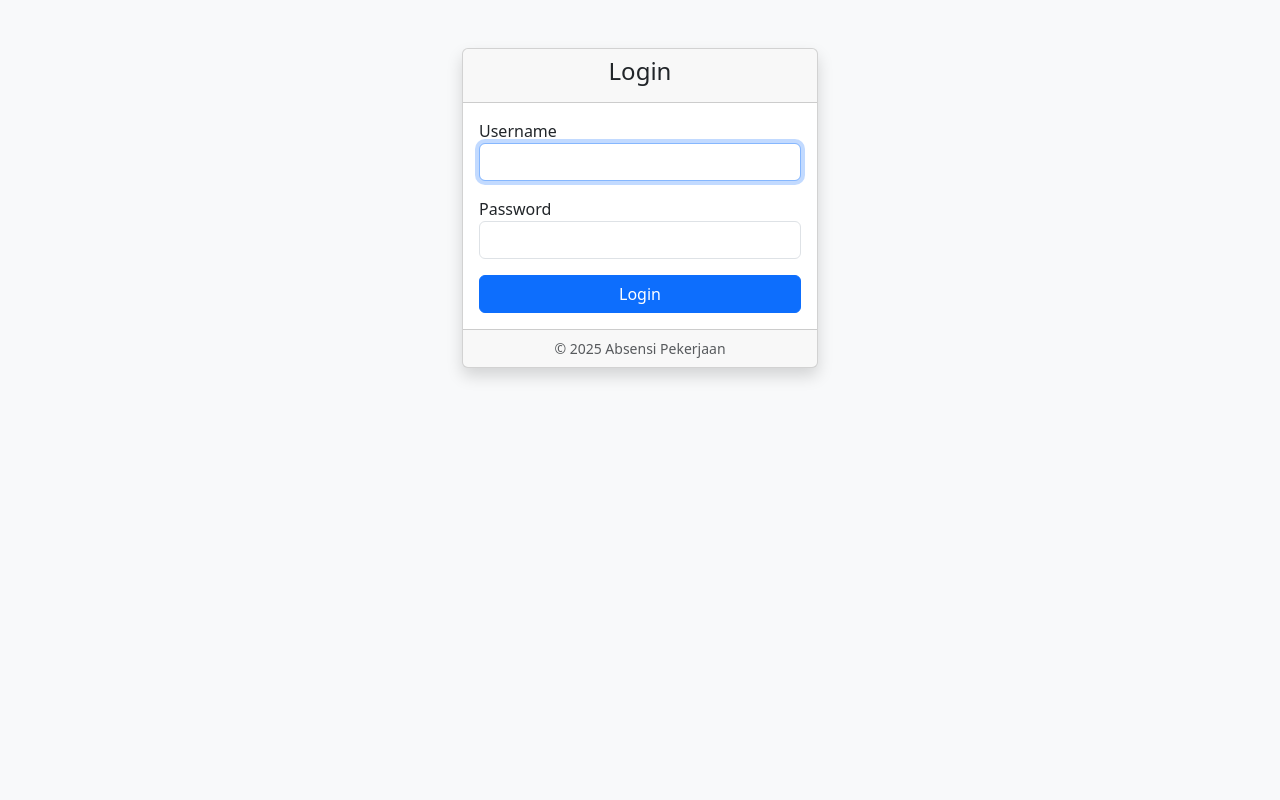
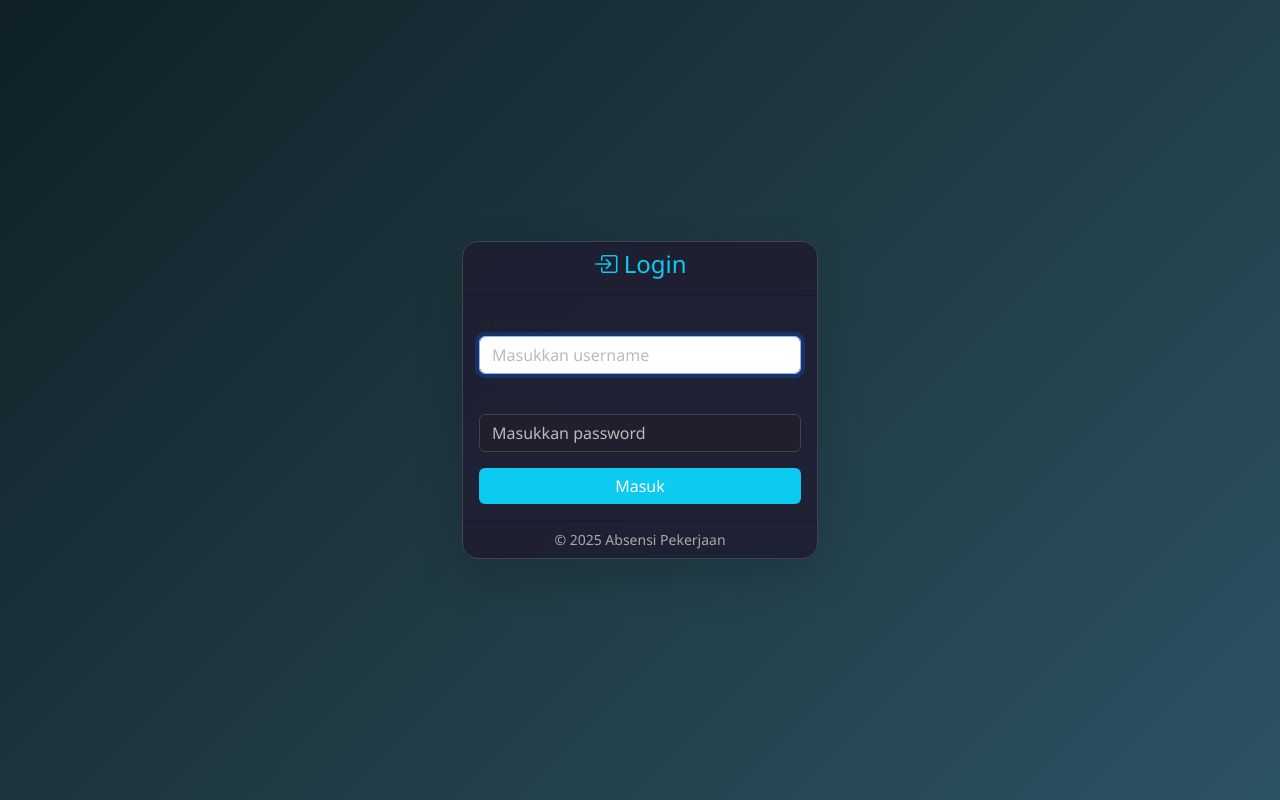
Before and after one commit to Ilhamsukakoding/ProjectWebTeori, a PHP site: page /login.php in a window 1280 px wide. Run offline with PHP 8.4, Linux system fonts and the light colour scheme.

Commit message:
edit tampilan login dan dashboard karyawan

```diff
--- a/login.php
+++ b/login.php
@@ -1,12 +1,10 @@
 <?php
 session_start();
 if (isset($_SESSION['username'])) {
-    header("Location: index.php"); // redirect ke index.php supaya diarahkan ke dashboard sesuai role
+    header("Location: index.php");
     exit;
 }
-
-require 'includes/config.php';  // gunakan require agar error kalau gagal load
-
+require 'includes/config.php';
 ?>
 
 <!DOCTYPE html>
@@ -15,38 +13,81 @@ require 'includes/config.php';  // gunakan require agar error kalau gagal load
     <meta charset="UTF-8">
     <title>Login - Absensi Pekerjaan</title>
     <link href="https://cdn.jsdelivr.net/npm/bootstrap@5.3.0/dist/css/bootstrap.min.css" rel="stylesheet">
+    <style>
+        body {
+            background: linear-gradient(135deg, #0f2027, #203a43, #2c5364);
+            color: #fff;
+            height: 100vh;
+            display: flex;
+            align-items: center;
+            justify-content: center;
+            font-family: 'Segoe UI', sans-serif;
+        }
+        .card {
+            background: rgba(30, 30, 50, 0.9);
+            backdrop-filter: blur(10px);
+            border: 1px solid #444;
+            border-radius: 16px;
+            box-shadow: 0 0 30px rgba(0, 255, 255, 0.1);
+        }
+        .card-header h4 {
+            color: #0dcaf0;
+        }
+        .form-control {
+            background-color: #1f1f2e;
+            color: #fff;
+            border: 1px solid #444;
+        }
+        .form-control::placeholder {
+            color: #bbb;
+        }
+        .btn-primary {
+            background-color: #0dcaf0;
+            border: none;
+        }
+        .alert {
+            font-size: 0.9rem;
+        }
+        .card-footer {
+            color: #aaa;
+        }
+    </style>
 </head>
-<body class="bg-light">
-    <div class="container mt-5">
+<body>
+
+<div class="container">
     <div class="row justify-content-center">
         <div class="col-md-4">
-                <div class="card shadow">
+            <div class="card shadow-lg">
                 <div class="card-header text-center">
-                        <h4>Login</h4>
+                    <h4><i class="bi bi-box-arrow-in-right"></i> Login</h4>
                 </div>
                 <div class="card-body">
                     <?php if (isset($_GET['error'])): ?>
-                            <div class="alert alert-danger"><?= htmlspecialchars($_GET['error']) ?></div>
+                        <div class="alert alert-danger text-center"><?= htmlspecialchars($_GET['error']) ?></div>
                     <?php endif; ?>
                     <form method="POST" action="login.php">
                         <div class="mb-3">
                             <label>Username</label>
-                                <input type="text" name="username" class="form-control" required autofocus>
+                            <input type="text" name="username" class="form-control" required autofocus placeholder="Masukkan username">
                         </div>
                         <div class="mb-3">
                             <label>Password</label>
-                                <input type="password" name="password" class="form-control" required>
+                            <input type="password" name="password" class="form-control" required placeholder="Masukkan password">
                         </div>
-                            <button type="submit" name="login" class="btn btn-primary w-100">Login</button>
+                        <button type="submit" name="login" class="btn btn-primary w-100">Masuk</button>
                     </form>
                 </div>
-                    <div class="card-footer text-center small text-muted">
+                <div class="card-footer text-center small">
                     © <?= date("Y") ?> Absensi Pekerjaan
                 </div>
             </div>
         </div>
     </div>
 </div>
+
+<!-- Optional: Bootstrap Icons -->
+<link href="https://cdn.jsdelivr.net/npm/bootstrap-icons@1.10.5/font/bootstrap-icons.css" rel="stylesheet">
 </body>
 </html>
 
@@ -62,17 +103,12 @@ if (isset($_POST['login'])) {
     $result = mysqli_stmt_get_result($stmt);
     $user = mysqli_fetch_assoc($result);
 
-    // Ganti cek password sesuai hash atau plain text
-    // Contoh kalau kamu pakai password_hash():
-    // if ($user && password_verify($password, $user['password'])) {
-
-    // Kalau password masih plain text, ini pengecekan sederhana:
     if ($user && $password === $user['password']) {
         $_SESSION['username'] = $user['username'];
-        $_SESSION['role'] = $user['role'];      // simpan role
+        $_SESSION['role'] = $user['role'];
         $_SESSION['user_id'] = $user['id'];
 
-        header("Location: index.php");  // redirect ke index.php supaya diarahkan sesuai role
+        header("Location: index.php");
         exit;
     } else {
         header("Location: login.php?error=Username atau password salah!");
--- a/user/dashboard.php
+++ b/user/dashboard.php
@@ -118,7 +118,7 @@ if (!is_user()) {
         Selamat datang, <strong><?= htmlspecialchars($_SESSION['username']) ?></strong>!
     </div>
 
-    <div class="alert alert-success rounded-3" style="background-color: #3a3a50; border: none;">
+    <div class="alert alert-success rounded-3 text-light" style="background-color: #3a3a50; border: none;">
         Anda login sebagai <strong>Karyawan</strong>.
     </div>
 
```
Lines whose indentation alone changed are shown as unchanged.
